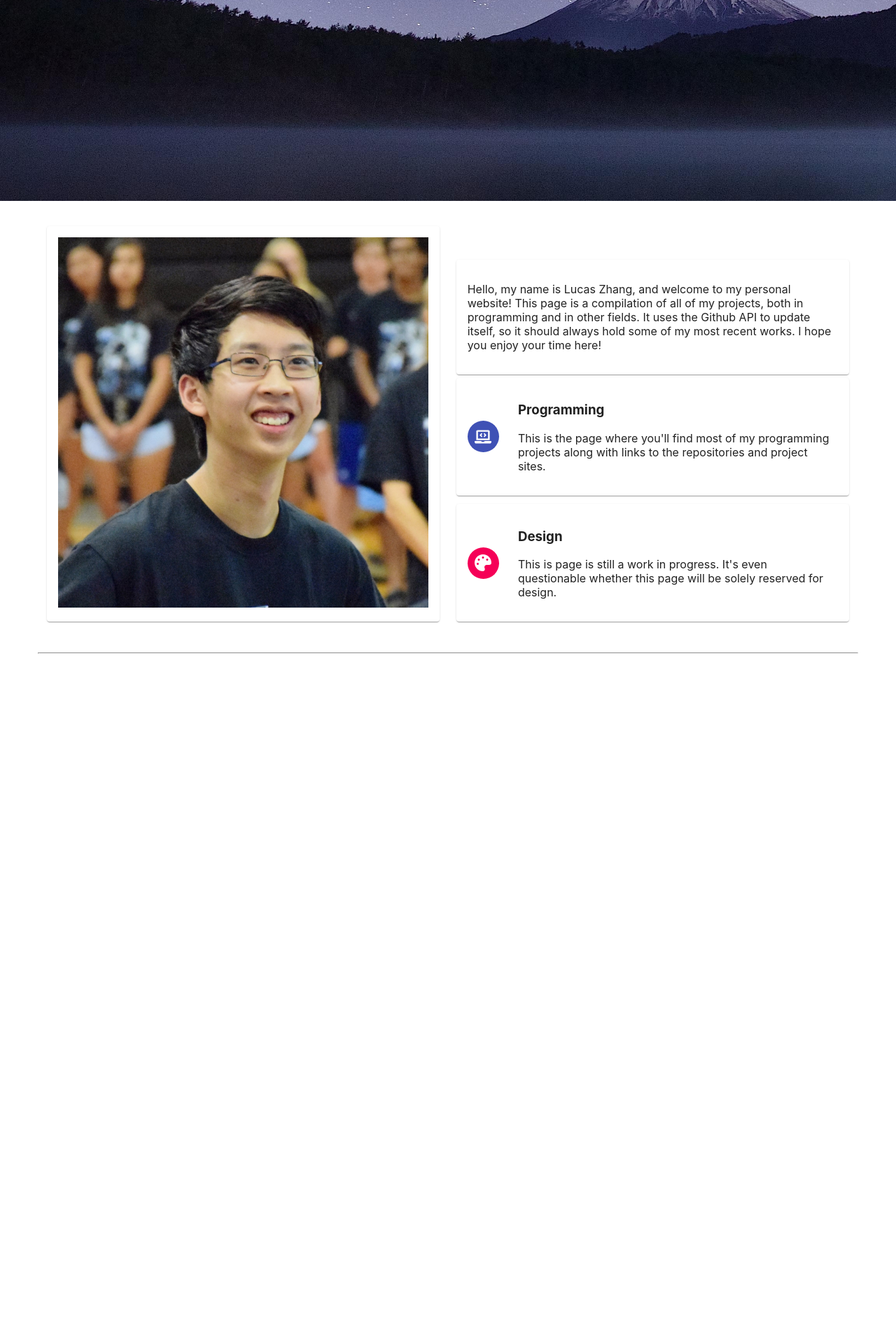
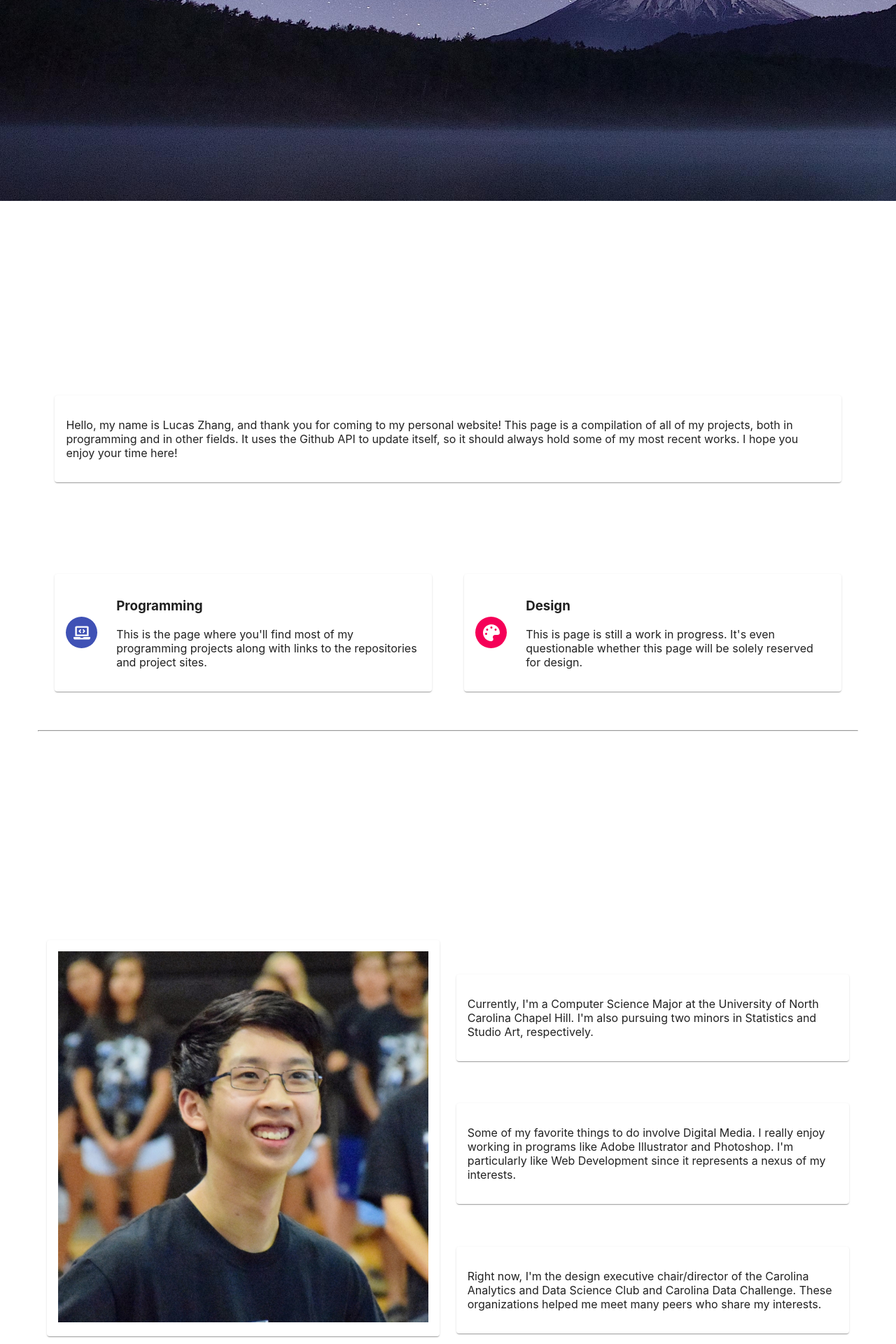
Before and after one commit to lucashzhang/lucashzhang.github.io-v1, a React (Create React App) app: page /#/ in a window 1280 px wide. Shown: the part 513-2433 px from the top of the page at 70% size. Before the commit the page ends 1783 px from the top, so only its background shows below. Built offline with nearby package versions, Linux system fonts and the light colour scheme.

Commit message:
Working on about section of homepage

```diff
--- a/src/components/HomePage.tsx
+++ b/src/components/HomePage.tsx
@@ -14,9 +14,11 @@ class DesignPage extends Component<Prop, State> {
 
     render = () => {
         return <div className="lucas-page">
-            <div className="big-text homepage-section"><h3>Welcome To My Page!</h3></div>
+            <div className="homepage-home homepage-section">
+                <h3 className="homepage-big-text">Hello, I'm Lucas Zhang</h3>
+            </div>
             <HomePageIntro></HomePageIntro>
-            <hr className="homepage-divider" />
+            <hr className="homepage-divider"/>
             <HomePageAbout></HomePageAbout>
         </div>
     }
--- a/src/components/HomePageAbout.tsx
+++ b/src/components/HomePageAbout.tsx
@@ -1,4 +1,7 @@
 import React, { Component } from 'react';
+import { Card, CardContent } from '@material-ui/core';
+import PersonalPortrait from '../assets/Headshot1.jpg';
+import '../css/HomePageAbout.css';
 
 export interface Prop {
 }
@@ -10,7 +13,48 @@ class HomePageAbout extends Component<Prop, State> {
 
     render = () => {
         return <div className="homepage-section" id="about">
-            <h3 className="homepage-sectiontitle">About Me</h3>
+            <h3 className="homepage-section-title">About Me</h3>
+            <div className="homepage-section-body">
+                <div className="homepage-half">
+                    <Card className="homepage-content" id="portrait">
+                        <CardContent>
+                            <img src={PersonalPortrait} alt="A Portrait of Me!" />
+                        </CardContent>
+                    </Card>
+                </div>
+                <div className="homepage-half">
+                    <div className="homepage-about">
+                        <h3 className="homepage-content homepage-subtitle">College</h3>
+                        <Card className="homepage-content">
+                            <CardContent>
+                                <p>
+                                    Currently, I'm a Computer Science Major at the University of North Carolina Chapel Hill.
+                                    I'm also pursuing two minors in Statistics and Studio Art, respectively.
+                                </p>
+                            </CardContent>
+                        </Card>
+                        <h3 className="homepage-content homepage-subtitle">Interests</h3>
+                        <Card className="homepage-content">
+                            <CardContent>
+                                <p>
+                                    Some of my favorite things to do involve Digital Media.
+                                    I really enjoy working in programs like Adobe Illustrator and Photoshop.
+                                    I'm particularly like Web Development since it represents a nexus of my interests.
+                                </p>
+                            </CardContent>
+                        </Card>
+                        <h3 className="homepage-content homepage-subtitle">Clubs</h3>
+                        <Card className="homepage-content">
+                            <CardContent>
+                                <p>
+                                    Right now, I'm the design executive chair/director of the Carolina Analytics and Data Science Club and Carolina Data Challenge.
+                                    These organizations helped me meet many peers who share my interests.
+                                </p>
+                            </CardContent>
+                        </Card>
+                    </div>
+                </div>
+            </div>
         </div>
     }
 }
--- a/src/components/HomePageIntro.tsx
+++ b/src/components/HomePageIntro.tsx
@@ -2,7 +2,6 @@ import React, { Component } from 'react';
 import { Card, CardContent, Tooltip, Fab } from '@material-ui/core';
 import { Link } from "react-router-dom";
 import { FaLaptopCode, FaPalette } from 'react-icons/fa';
-import PersonalPortrait from '../assets/Headshot1.jpg';
 import '../css/HomePageIntro.css';
 
 export interface Prop {
@@ -14,21 +13,13 @@ export interface State {
 class HomePageIntro extends Component<Prop, State> {
 
     render = () => {
-        return <div className="homepage-section" id="introductions">
-            <div className="homepage-half">
-                <Card className="homepage-content" id="portrait">
-                    <CardContent>
-                        <img src={PersonalPortrait} alt="A Portrait of Me" />
-                    </CardContent>
-                </Card>
-            </div>
-            <div className="homepage-half">
+        return <div className="homepage-section homepage-section-body" id="introductions">
             <div className="homepage-introduction">
-                    <h3 className="homepage-content homepage-subtitle">Introductions</h3>
+                <h3 className="homepage-section-title">Welcome to My Page!</h3>
                 <Card className="homepage-content">
                     <CardContent>
                         <p>
-                                Hello, my name is Lucas Zhang, and welcome to my personal website!
+                            Hello, my name is Lucas Zhang, and thank you for coming to my personal website!
                             This page is a compilation of all of my projects, both in programming and in other fields.
                             It uses the Github API to update itself, so it should always hold some of my most recent works.
                             I hope you enjoy your time here!
@@ -36,9 +27,9 @@ class HomePageIntro extends Component<Prop, State> {
                     </CardContent>
                 </Card>
             </div>
+            <h3 className="homepage-content homepage-subtitle">Navigating my site</h3>
             <div className="homepage-nav-group">
-                    <h3 className="homepage-content homepage-subtitle">Navigating my site</h3>
-                    <Card className="homepage-content homepage-nav">
+                <Card className="homepage-content homepage-nav homepage-half">
                     <Tooltip title="To the Programming Page">
                         <Fab color="primary" component={Link} to="/programming">
                             <FaLaptopCode></FaLaptopCode>
@@ -52,7 +43,8 @@ class HomePageIntro extends Component<Prop, State> {
                         </p>
                     </CardContent>
                 </Card>
-                    <Card className="homepage-content homepage-nav">
+
+                <Card className="homepage-content homepage-nav homepage-half">
                     <Tooltip title="To the Design Page">
                         <Fab color="secondary" component={Link} to="/design">
                             <FaPalette></FaPalette>
@@ -68,7 +60,6 @@ class HomePageIntro extends Component<Prop, State> {
                 </Card>
             </div>
         </div>
-        </div>
     }
 }
 
--- a/src/css/HomePage.css
+++ b/src/css/HomePage.css
@@ -9,12 +9,11 @@
     padding-bottom: 16px;
 }
 
-.big-text {
+.homepage-home {
     height: 97vh;
-    width: 95%;
 }
 
-.big-text h3 {
+.homepage-big-text {
     position: relative;
     top: 12vh;
     font-size: 15vw;
@@ -33,7 +32,7 @@
     object-fit: cover;
 }
 
-.homepage-sectiontitle {
+.homepage-section-title {
     font-family: 'Raleway', sans-serif;
     font-weight: 200;
     font-size: 12vw;
@@ -62,7 +61,7 @@
 
 @media only screen and (min-width: 1240px) {
 
-    .big-text h3 {
+    .homepage-big-text {
         position: static;
         font-size: 15vh;
     }
@@ -76,11 +75,16 @@
         width: 1170px
     }
 
-    .homepage-sectiontitle {
-        font-size: 12vh;
+    .homepage-section-title {
+        font-size: 10vh;
     }
 
     .homepage-section {
         width: 1170px;
     }
+
+    .homepage-section-body {
+        display: flex;
+        flex-direction: row;
+    }
 }
--- /dev/null
+++ b/src/css/HomePageAbout.css
@@ -0,0 +1,10 @@
+
+
+.homepage-about-icons {
+    font-size: 1.5rem;
+    width: 45px;
+    height: 45px;
+    min-width: 45px;
+    min-height: 45px;
+    margin-left: 16px;
+}
--- a/src/css/HomePageIntro.css
+++ b/src/css/HomePageIntro.css
@@ -1,4 +1,6 @@
-
+#introductions {
+    flex-direction: column;
+}
 
 .homepage-nav {
     display: flex;
@@ -21,14 +23,9 @@
 }
 
 @media only screen and (min-width: 1240px) {
-
-    #introductions {
+    .homepage-nav-group {
         display: flex;
         flex-direction: row;
-    }
-
-    .homepage-nav-group {
-        position: absolute;
-        bottom: 0px;
+        width: 100%;
     }
 }
```
Lines whose indentation alone changed are shown as unchanged.
